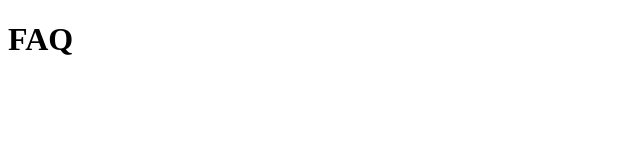
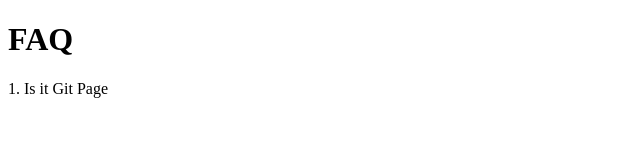
Before and after one commit to Tamanna-Jarin/My_Website, a plain HTML site: page faq.html in a window 1280 px wide. Shown: the whole page, without its empty margins (0-640 px from the left). Drawn offline with Linux system fonts and the light colour scheme.

Commit message:
Added: One question

```diff
--- a/faq.html
+++ b/faq.html
@@ -8,5 +8,6 @@
 </head>
 <body>
     <h1>FAQ</h1>
+    <p>1. Is it Git Page</p>
 </body>
 </html>
```
